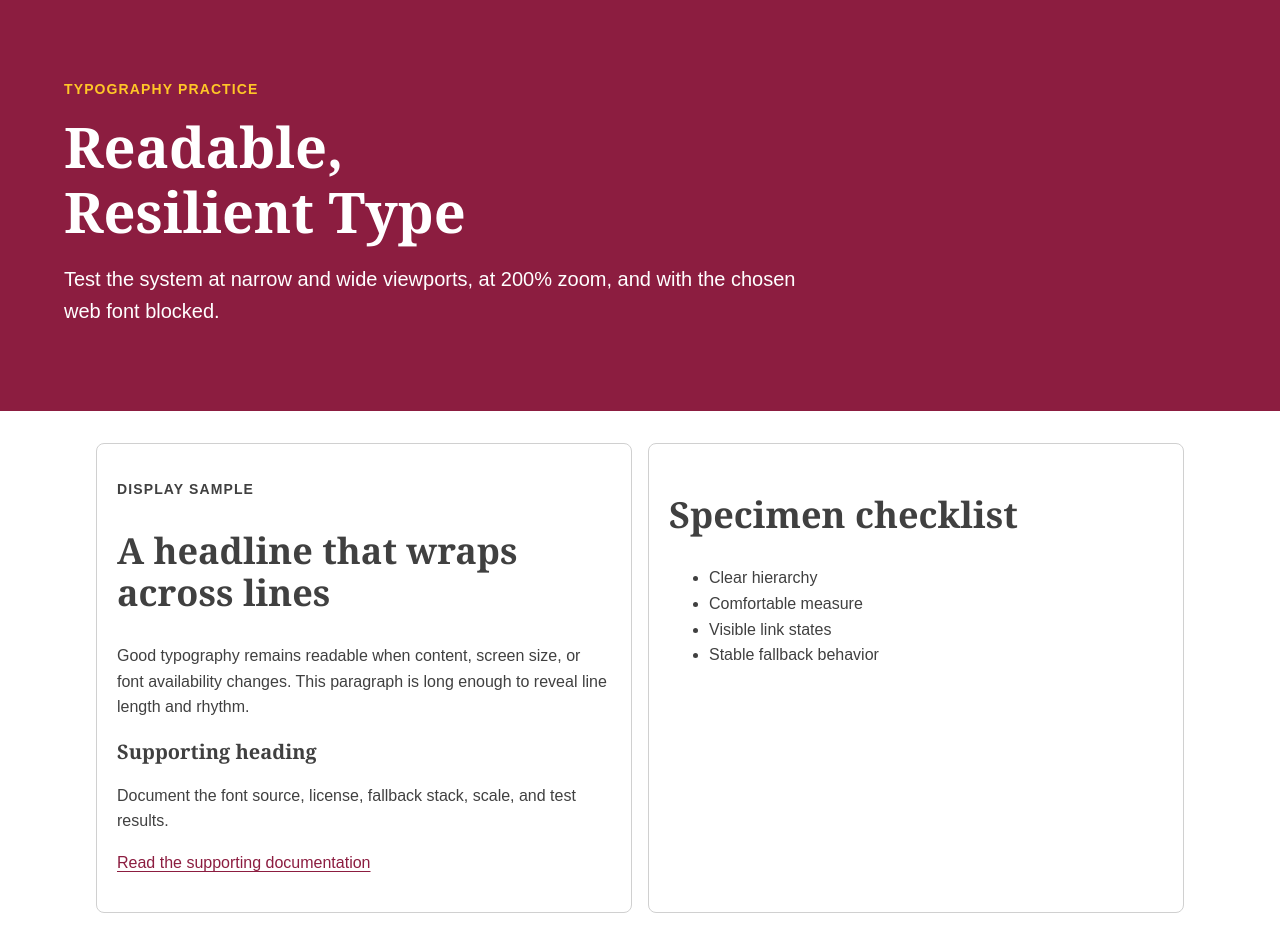
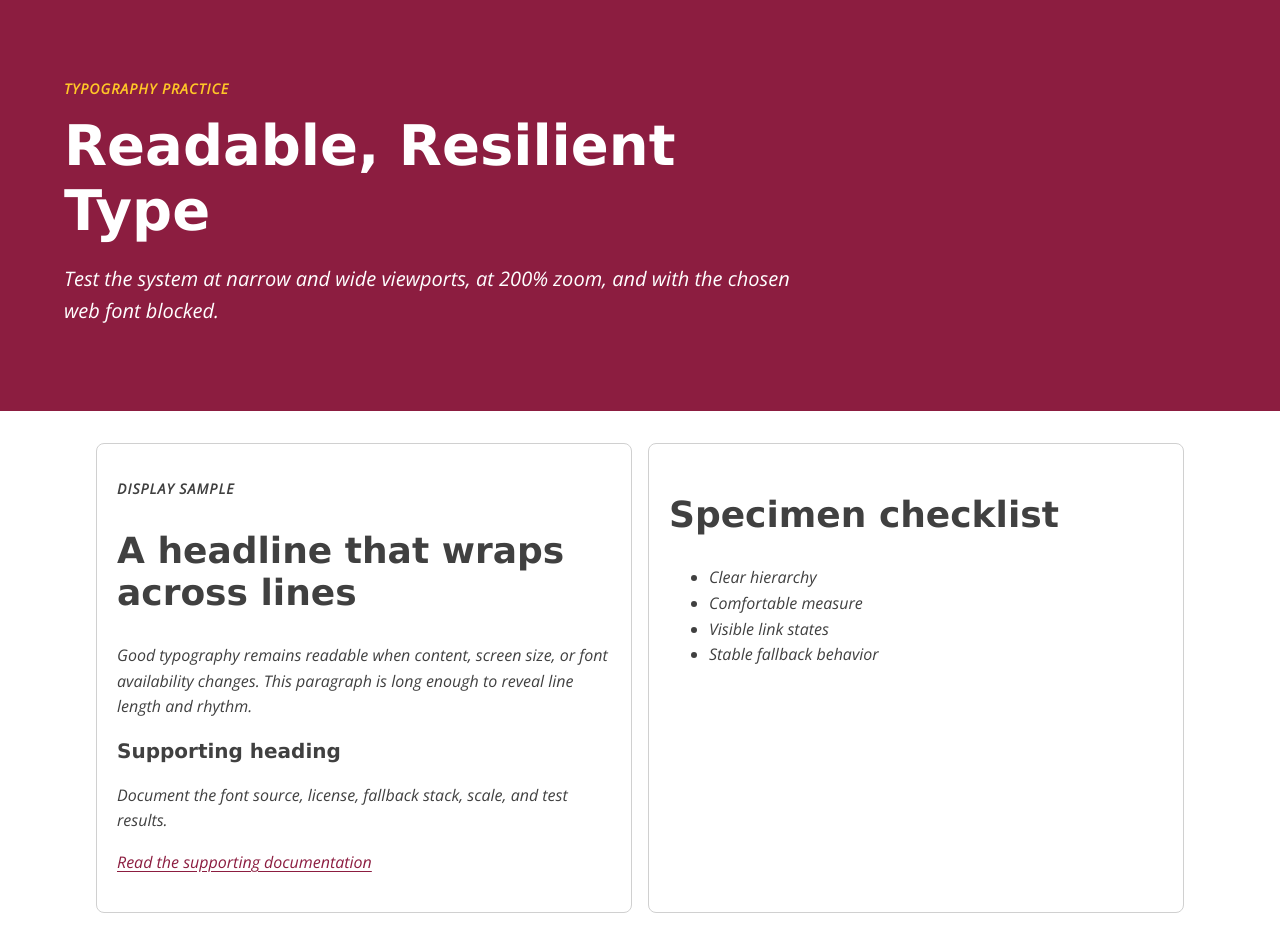
Before and after one commit to enappen/PRACTICE_Font-Loading-Fallbacks, a plain HTML site: page PRACTICE-Font-Loading-Fallbacks-Starter/index.html in a window 1280 px wide. Drawn offline with Linux system fonts and the light colour scheme.

Commit message:
Custom font added and updated
Open Sans WOFF2 File Added, custom font added, and font-family token updated

```diff
--- a/PRACTICE-Font-Loading-Fallbacks-Starter/styles.css
+++ b/PRACTICE-Font-Loading-Fallbacks-Starter/styles.css
@@ -1,7 +1,18 @@
+/* Opens Sans is created by Steve Matteson and licensed under the Open Font License. */
+/* Licensing Information: https://openfontlicense.org/ */
+@font-face {
+  font-family: "Open Sans";
+  src: url(WOFF2-Font-Files/OpenSans-Regular.woff2) format(woff2);
+  src: url(WOFF2-Font-Files/OpenSans-Italic.woff2) format(woff2);
+  font-weight: regular;
+  font-style: none;
+  font-display: swap;
+}
+
 :root {
   /* TODO: Add the licensed web-font source above these rules, if used. */
-  --font-body: Arial, Helvetica, sans-serif;
-  --font-display: Georgia, "Times New Roman", serif;
+  --font-body: "Open Sans", "Tahoma", sans-serif;
+  --font-display: "Verdana", "Trebuchet MS", sans-serif;
   --step--1: .875rem;
   --step-0: 1rem;
   --step-1: 1.25rem;
```
Also changed, not shown: PRACTICE-Font-Loading-Fallbacks-Starter/WOFF2-Font-Files/OpenSans-Italic.woff2 (renamed from PRACTICE-Font-Loading-Fallbacks-Starter/transfonter-20261025-234117/OpenSans-Italic.woff2), PRACTICE-Font-Loading-Fallbacks-Starter/WOFF2-Font-Files/OpenSans-Regular.woff2 (renamed from PRACTICE-Font-Loading-Fallbacks-Starter/transfonter-20261025-234117/OpenSans-Regular.woff2), PRACTICE-Font-Loading-Fallbacks-Starter/WOFF2-Font-Files/demo.html (renamed from PRACTICE-Font-Loading-Fallbacks-Starter/transfonter-20261025-234117/demo.html), PRACTICE-Font-Loading-Fallbacks-Starter/WOFF2-Font-Files/stylesheet.css (renamed from PRACTICE-Font-Loading-Fallbacks-Starter/transfonter-20261025-234117/stylesheet.css).
